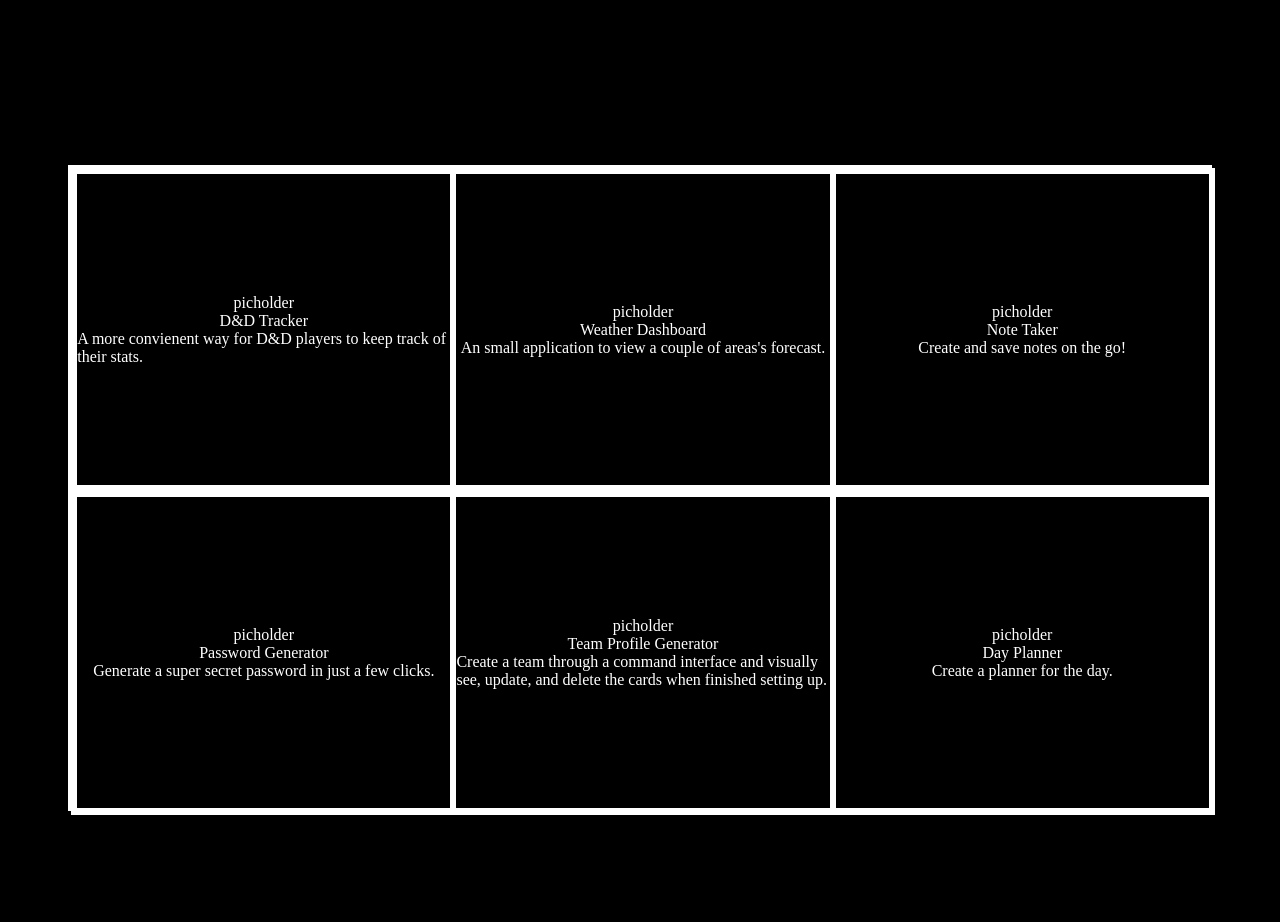
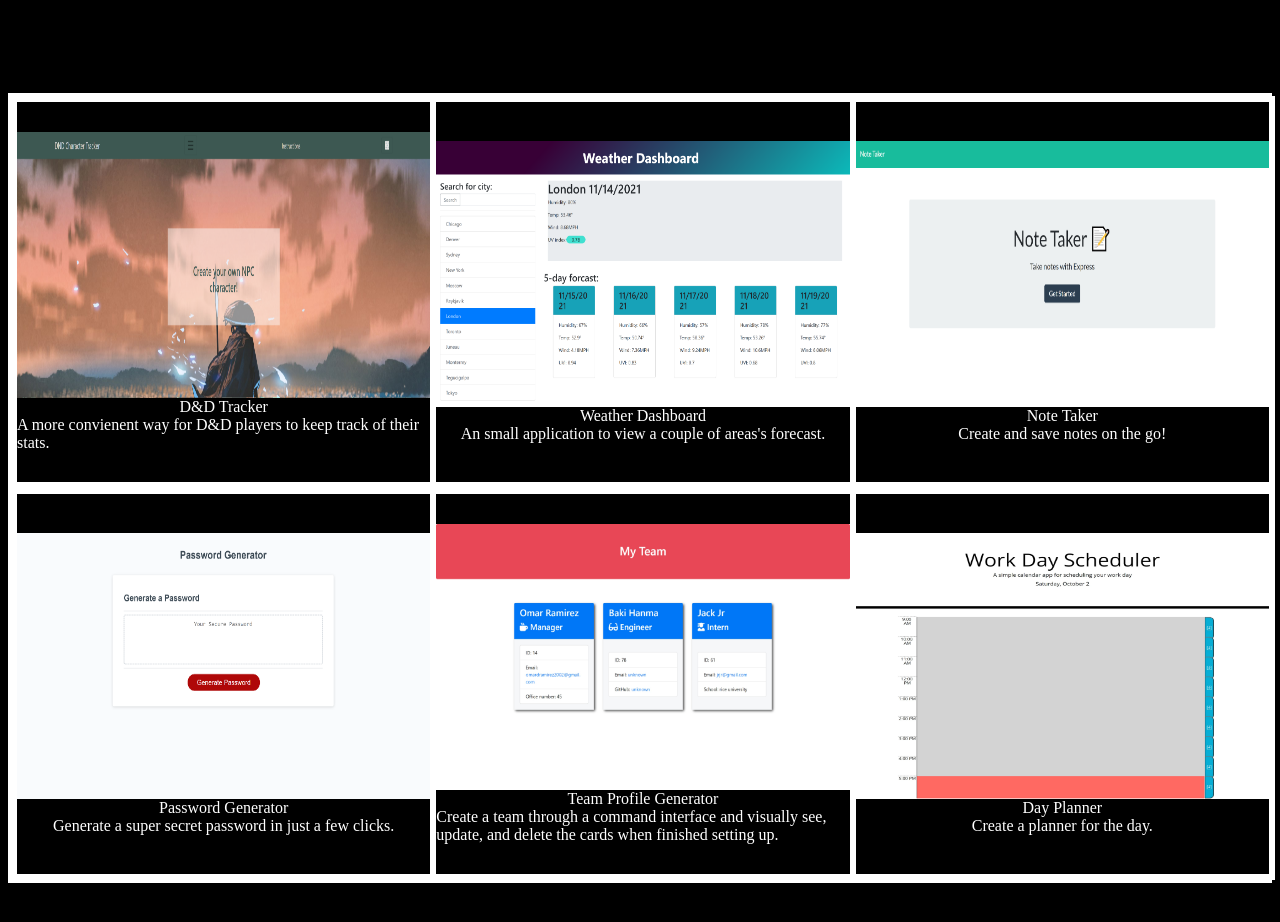
Before and after one commit to BossyLemon0/react-portfolio, a React (Create React App) app: page / in a window 1280 px wide. Shown: the part 1520-2442 px from the top of the page. Built offline with nearby package versions, Linux system fonts and the light colour scheme.

Commit message:
This commit addss the pictures for the portfolio.

```diff
--- a/src/components/Buttons.js
+++ b/src/components/Buttons.js
@@ -49,7 +49,7 @@ export default function Buttons(props){
                     duration: 1400,
                     delay: 100,
                     smooth: true,
-                    offset: -800
+                    offset: -30
                   } )
                 break;
             case 'four':
--- a/src/components/Projects.js
+++ b/src/components/Projects.js
@@ -1,6 +1,13 @@
 import React from "react";
 // import '../styles/App.css';
-import '../styles/Projects.css'
+import '../styles/Projects.css';
+import day_planner from '../images/day_planner.png';
+import statTracker from '../images/latest_project_cropped.png'
+import weatherBoad from '../images/WeatherBoard_project.png'
+import passwordGen from '../images/password_gen.png'
+import teamGen from '../images/My_team.jpeg'
+import noteTaker from '../images/Note_taker_project.png'
+
 
 export default function Projects(props){
     function statTrackerLink(){
@@ -23,39 +30,39 @@ export default function Projects(props){
     }
 
     return (
-    <div className = 'slides'>
+    <div className = 'slides' name='projects'>
         <div className = 'project_container'>
             <div className='row'>
                 <div className='column' onClick={statTrackerLink}>
-                    <div className='pic1'>picholder</div>
+                    <img src = { statTracker } className='img' alt='stat tracker'></img>
                     <div className='header'>D&D Tracker</div>
                     <div className='text'>A more convienent way for D&D players to keep track of their stats.</div>
                 </div>
                 <div className='column' onClick={dashboardLink}>
-                    <div className='pic2'>picholder</div>
+                <img src = { weatherBoad } className='img' alt='weather board'></img>
                     <div className='header'>Weather Dashboard</div>
                     <div className='text'>An small application to view a couple of areas's forecast.</div>
                 </div>
                 <div className='column' onClick={noteTakerLink}>
-                    <div className='pic3'>picholder</div>
+                <img src = { noteTaker } className='img' alt='note taker'></img>
                     <div className='header'>Note Taker</div>
                     <div className='text'>Create and save notes on the go!</div>
                 </div>
             </div>
             <div className='row'>
                 <div className='column' onClick={passwordGenLink}>
-                    <div className='pic4'>picholder</div>
+                <img src = { passwordGen } className='img' alt='password gen'></img>
                     <div className='header'>Password Generator</div>
                     <div className='text'>Generate a super secret password in just a few clicks.</div>
                 </div>
                 <div className='column' onClick={teamGenLink}>
-                    <div className='pic5'>picholder</div>
+                <img src = { teamGen } className='img' alt='team gen'></img>
                     <div className='header'>Team Profile Generator</div>
                     <div className='text'>Create a team through a command interface and visually see, update,
                     and delete the cards when finished setting up.</div>
                 </div>
                 <div className='column' onClick={dayplannerLink}>
-                    <div className='pic6'>picholder</div>
+                    <img src = { day_planner } className='img' alt='day planner'></img>
                     <div className='header'>Day Planner</div>
                     <div className='text'>Create a planner for the day.</div>
                 </div>
--- a/src/styles/Projects.css
+++ b/src/styles/Projects.css
@@ -1,12 +1,12 @@
 .project_container{
     border: white solid;
-    width: 90%;
-    height: 80%;
+    /* width: 90%;
+    height: 80%; */
 }
 
 .row{
     border: white solid;
-    height: 49.6%;
+    /* height: 49.6%; */
 }
 
 .column{
@@ -15,4 +15,13 @@
     justify-content: center;
     align-items: center;
     color: white;
+    height: 380px;
 }
+.column:hover{
+    cursor: pointer;
+}
+
+.img{
+    width:100%;
+    height: 70%;
+}
```
